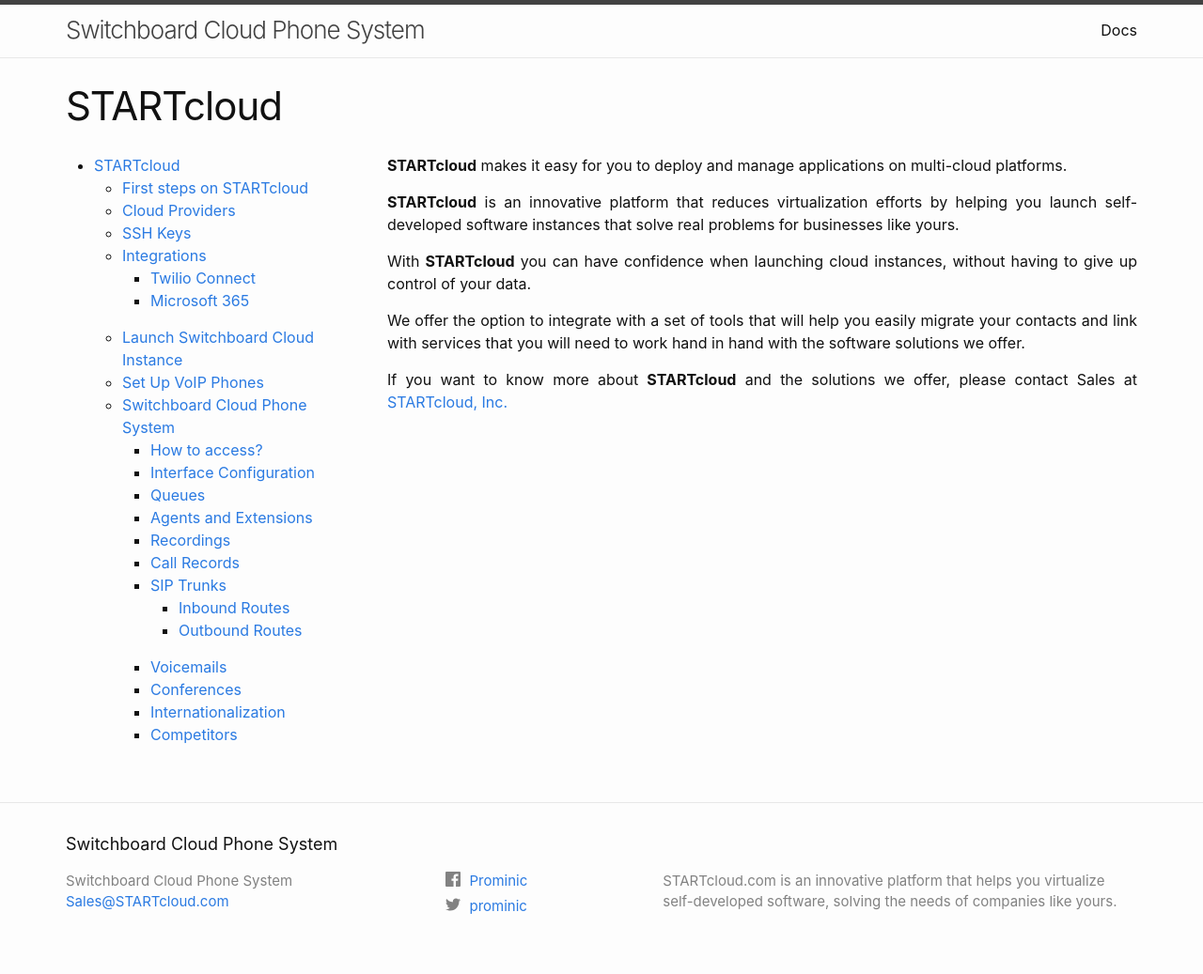
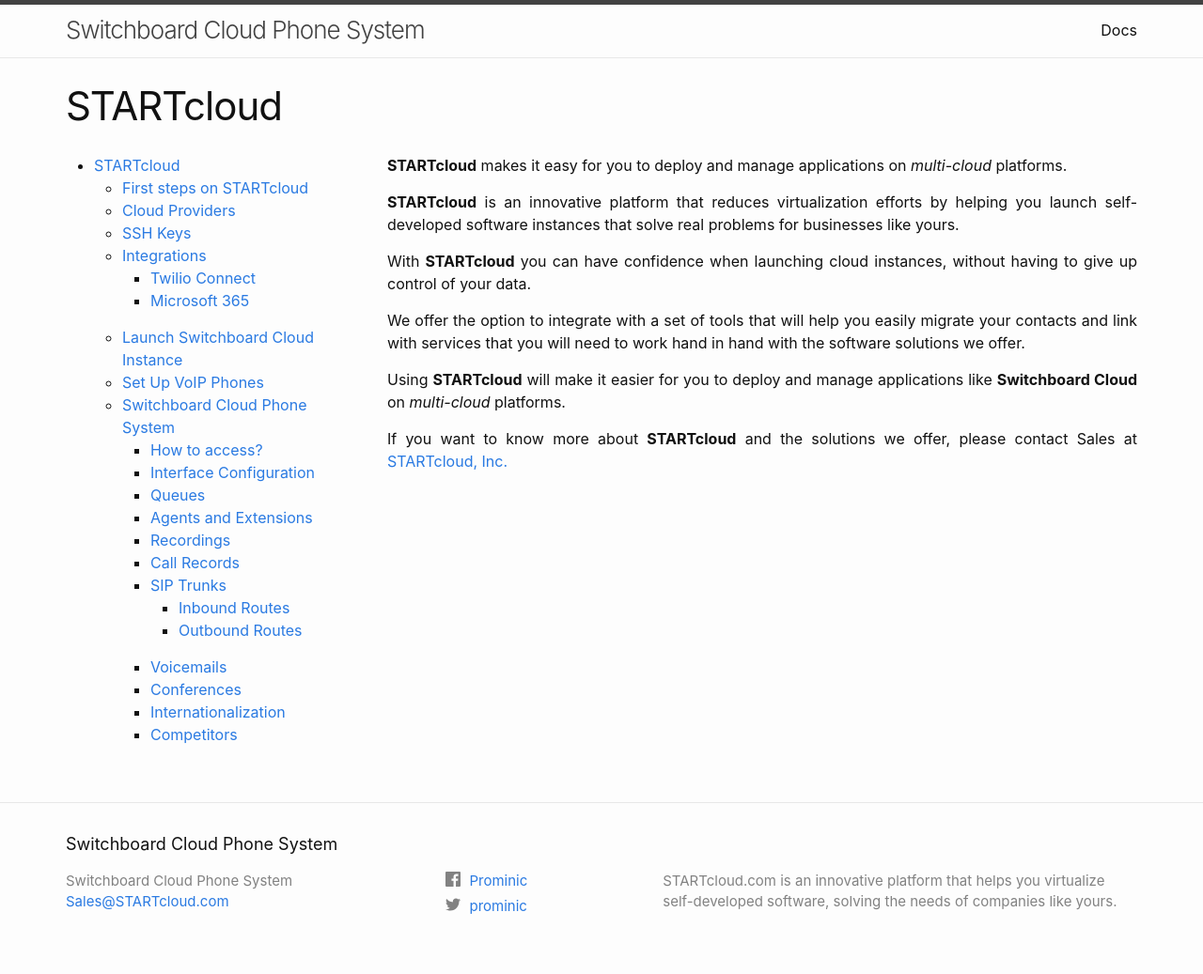
Before and after one commit to PhoneSwitchBoard/Switchboard-Website-Docs, a Jekyll site: the page built from docs.markdown, in a window 1280 px wide. Shown: the whole page at 94% size. Built offline with Jekyll 4.4.1, drawn with Linux system fonts in a browser that asks for light colours.

Commit message:
Minor changes

```diff
--- a/_layouts/home.html
+++ b/_layouts/home.html
@@ -42,7 +42,7 @@ layout: default
     </div>
     <p class="rss-subscribe">
       <br>
-      Using <b><a href="https://startcloud.com/">STARTcloud</a></b> will make it easier for you to deploy and manage applications like <b>Switchboard Cloud</b> on <u>multi-cloud</u> platforms.
+      Using <b><a href="https://startcloud.com/">STARTcloud</a></b> will make it easier for you to deploy and manage applications like <b>Switchboard Cloud</b> on <i>multi-cloud</i> platforms.
     </p>
   {%- endif -%}
 
--- a/docs.markdown
+++ b/docs.markdown
@@ -5,7 +5,7 @@ permalink: /docs/
 ---
 
 
-**STARTcloud** makes it easy for you to deploy and manage applications on multi-cloud platforms.
+**STARTcloud** makes it easy for you to deploy and manage applications on _multi-cloud_ platforms.
 
 **STARTcloud** is an innovative platform that reduces virtualization efforts by helping you launch self-developed software instances that solve real problems for businesses like yours.
 
@@ -13,6 +13,7 @@ With **STARTcloud** you can have confidence when launching cloud instances, with
 
 We offer the option to integrate with a set of tools that will help you easily migrate your contacts and link with services that you will need to work hand in hand with the software solutions we offer.
 
+Using **STARTcloud** will make it easier for you to deploy and manage applications like **Switchboard Cloud** on _multi-cloud_ platforms.
 
 If you want to know more about **STARTcloud** and the solutions we offer, please contact Sales at [STARTcloud, Inc.][startcloud-contactus]
 
```
